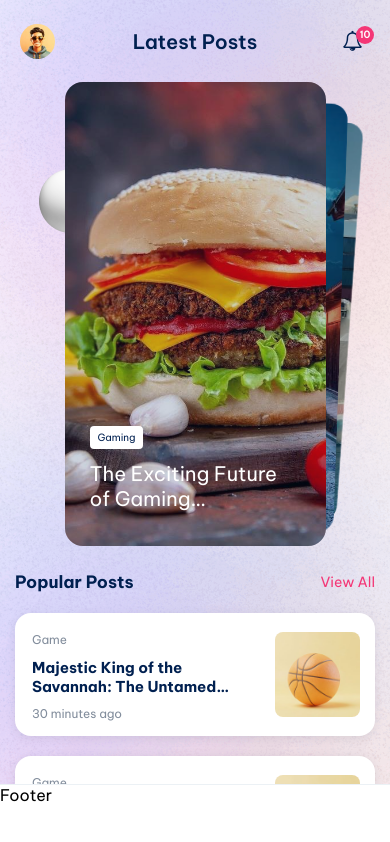
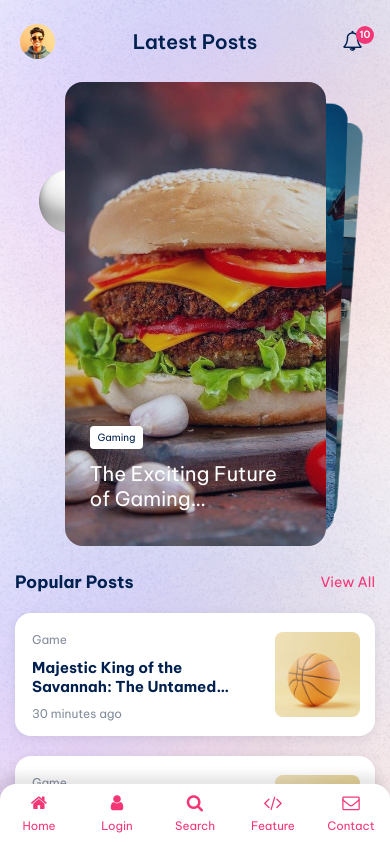
Before and after one commit to devamitjha/project-mern, a React (Create React App) app: page / in a window 390 px wide. Shown: the top 842 px of the page. Built offline with nearby package versions, Linux system fonts and the light colour scheme.

Commit message:
mobile footer

```diff
--- a/src/components/mobile/Footer/Footer.jsx
+++ b/src/components/mobile/Footer/Footer.jsx
@@ -1,10 +1,42 @@
 import React from 'react';
+import { NavLink} from 'react-router-dom';
 import "./Footer.scss";
 
 const Footer = () => {
   return (
     <div className="mobile-footer">
-      Footer
+      <ul>
+        <li>
+          <NavLink to="/">
+            <i class="fa fa-home" aria-hidden="true"></i>
+            <span>Home</span>
+          </NavLink>
+        </li>
+        <li>
+          <NavLink to="/">
+          <i class="fa fa-user" aria-hidden="true"></i>
+          <span>Login</span>
+          </NavLink>
+        </li>
+        <li>
+          <NavLink to="/">
+          <i class="fa fa-search" aria-hidden="true"></i>
+          <span>Search</span>
+          </NavLink>
+        </li>
+        <li>
+          <NavLink to="/">
+            <i class="fa fa-code" aria-hidden="true"></i>
+            <span>Feature</span>
+          </NavLink>
+        </li>
+        <li>
+          <NavLink to="/">
+          <i class="fa fa-envelope-o" aria-hidden="true"></i>
+          <span>Contact</span>
+          </NavLink>
+        </li>
+      </ul>
     </div>
   )
 }
--- a/src/components/mobile/Footer/Footer.scss
+++ b/src/components/mobile/Footer/Footer.scss
@@ -7,5 +7,41 @@
     height: 60px;
     background-color: $white;
     z-index: 99;
-    border-top:1px solid $light-gray;
+    border-top-left-radius: 16px;
+    border-top-right-radius: 16px;
+    box-shadow: -5px -9px 11px 0px rgba(0,0,0,0.1);
+    ul{
+        list-style: none;
+        margin:0;
+        padding:0;
+        @extend .d-flex;
+        justify-content: space-between;
+        li{
+            font-size:12px;
+            width:25%;
+            height:60px;
+            a{
+                @extend .d-flex;
+                width:100%;
+                height: 100%;
+                flex-direction: column;
+                font-size:14px;
+                color:$text-color-light;
+                @media(max-width:600px){
+                    font-size:3vw;
+                }
+                .fa{
+                    font-size:18px;
+                    margin-bottom:5px;
+                    @media(max-width:600px){
+                        font-size:4.5vw;
+                    }
+                }
+                &.active{
+                    color:$primary;
+                }
+
+            }
+        }
+    }
 }
```
